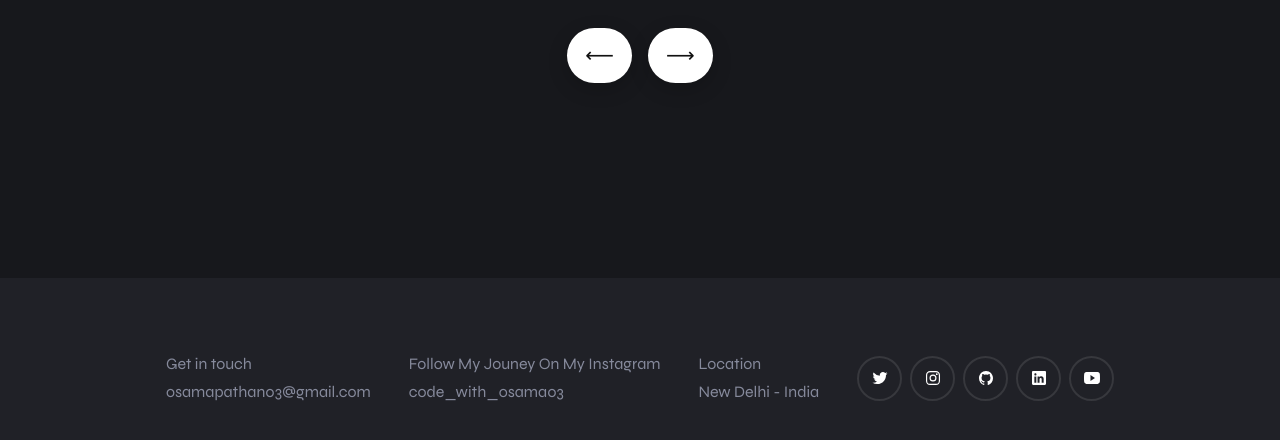
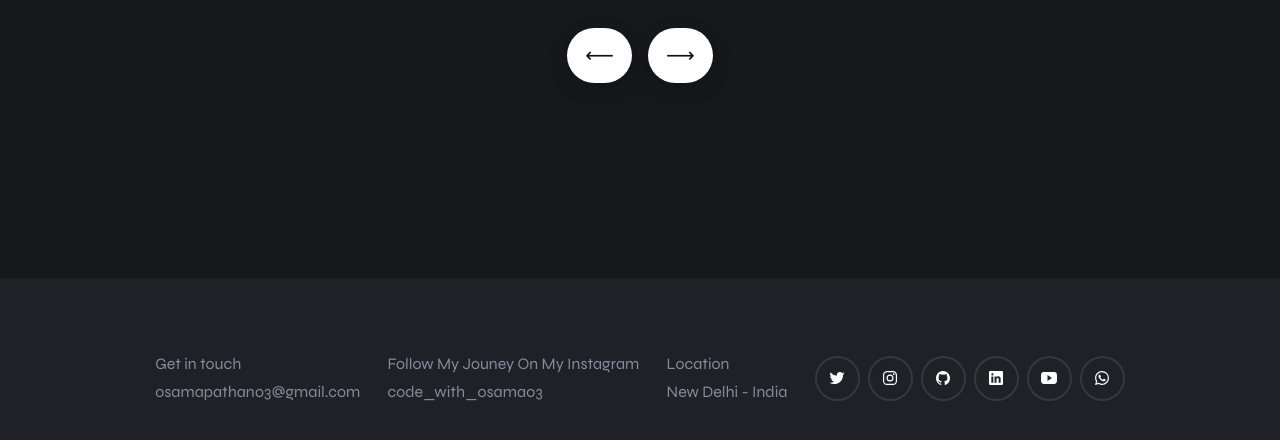
Before and after one commit to codewithosama03/Portfolio, a plain HTML site: page index.html in a window 1280 px wide. Shown: the part 2812-3252 px from the top of the page. Drawn offline with nearby package versions, Linux system fonts and the light colour scheme.

Commit message:
Updated portfolio (updated)

```diff
--- a/index.html
+++ b/index.html
@@ -1,3 +1,4 @@
+
 <!DOCTYPE html>
 <html lang="en">
 
@@ -18,6 +19,7 @@
  <link rel="stylesheet" href="style.css">
 </head>
 
+<!-- mainbar  -->
 <header class="header">
 
     <nav  class="navbar">
@@ -44,12 +46,13 @@
 
 </header>
 
+<!-- sidebar -->
 <header class="sidebar">
 
         <div class="sidebar-div">
 
              <ul class="side2-ul">
-            <li  class="closebtn" onclick= closesidebar()> <a href="#"><img src="close_FILL0_wght400_GRAD0_opsz48.svg"  alt="menu"></a> </li>
+            <li  class="closebtn" onclick= closesidebar()> <a href="#"><img src="close_FILL0_wght400_GRAD0_opsz48.svg"></a> </li>
             <li  class="side2-item"> <a href="#"> Home</a></li>
             <li class="side2-item"> <a href="#about-me"> About Me</a></li>
             <li class="side2-item"> <a href="#projects">Projects</a></li>
@@ -97,9 +100,7 @@
     </div>
     <!-- main con end -->
 
-
-
-   </section>
+  </section>
    <!-- main end -->
 
    <!-- languages and tools -->
@@ -199,10 +200,9 @@
 
   </div>
 
-</section>
+   </section>
 
   <!-- section 1 portfolio same -->
-
 <section class="portfolio" id="projects">
     <h2 class="project-head">Projects </h2>
 
@@ -407,6 +407,12 @@
             <ion-icon name="logo-youtube"></ion-icon>
           </a>
         </li>
+
+          <li>
+          <a href="https://wa.me/918586046550" class="social-link">
+            <ion-icon name="logo-whatsapp"></ion-icon>
+          </a>
+        </li>
       </ul>
 
     </div>
```
Also changed, not shown: style.css (+2 -25 lines).
